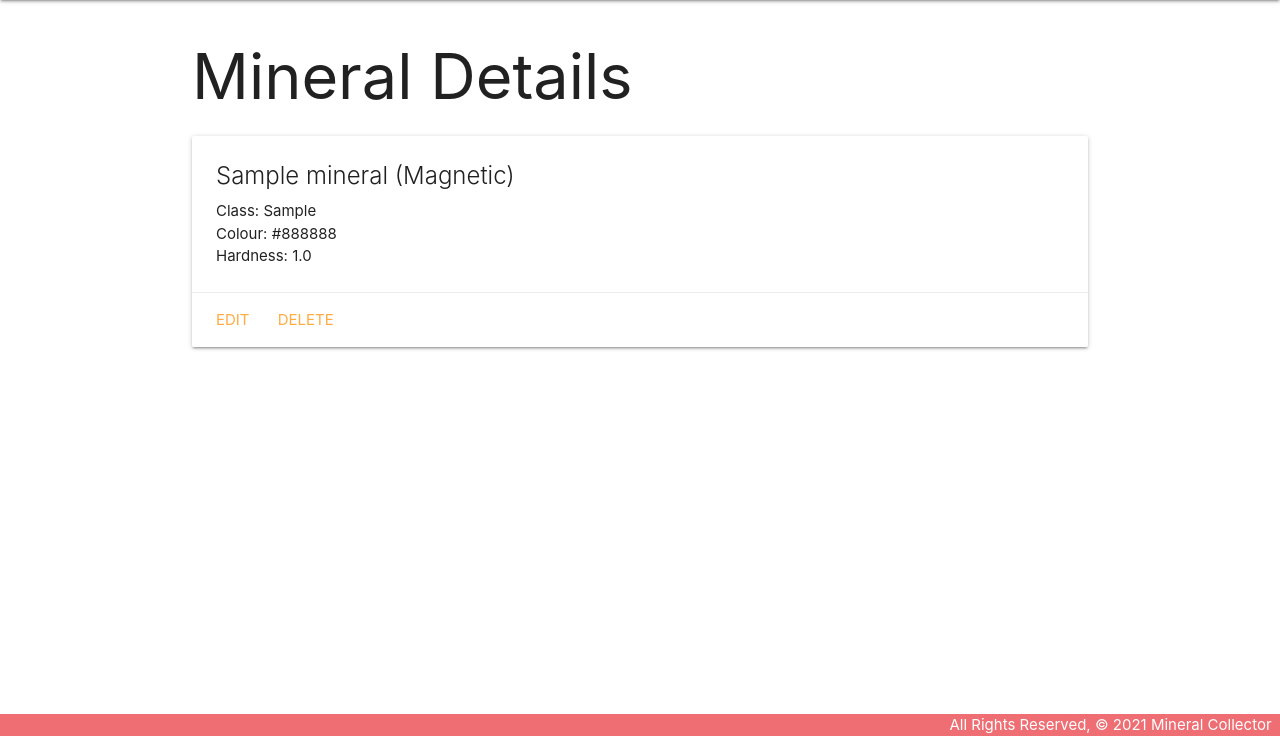
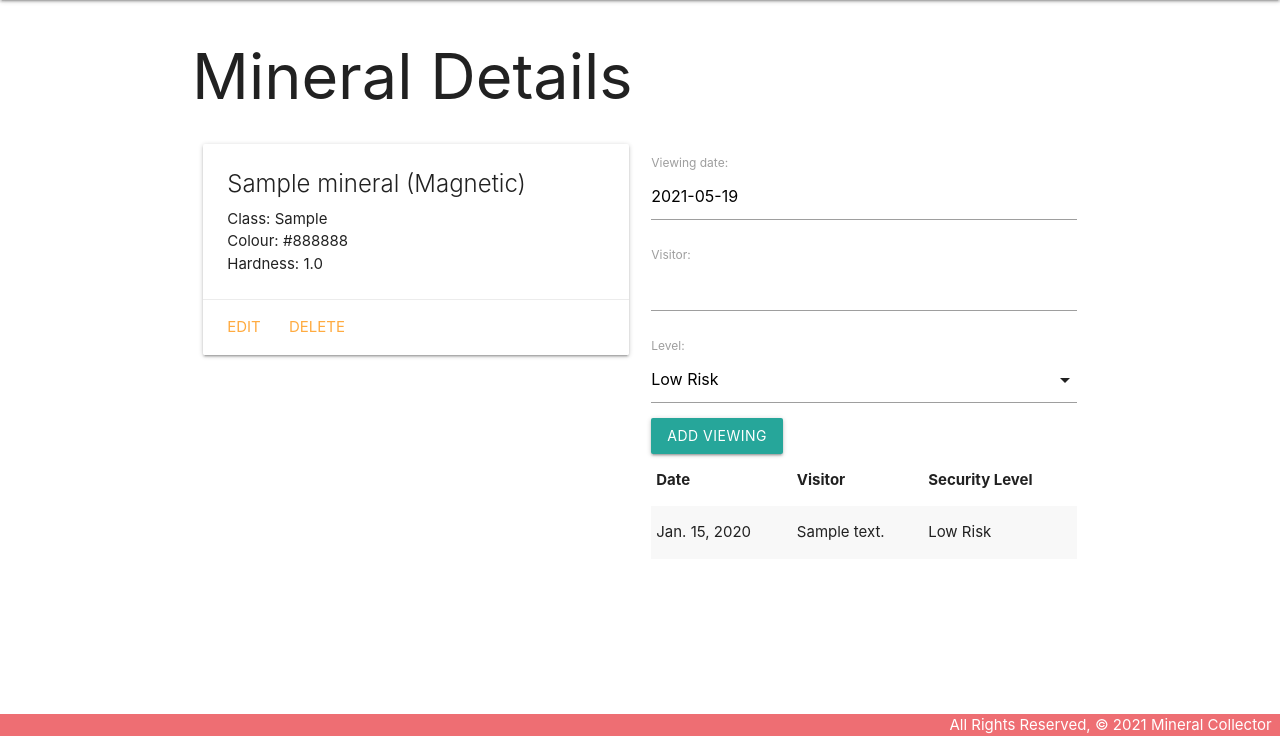
Before and after one commit to mattius9/mineralcollector, a Django app: page /minerals/1/ in a window 1280 px wide. Shown: the part 64-800 px from the top of the page. Run offline with Django 3.2, Linux system fonts and the light colour scheme; tables that the repository leaves empty hold one stand-in row (values such as "Sample post").

Commit message:
add viewings model, view and add functionality

```diff
--- a/main_app/admin.py
+++ b/main_app/admin.py
@@ -1,6 +1,7 @@
 from django.contrib import admin
-from .models import Mineral
+from .models import Mineral, Viewing
 
 # Register your models here.
 
 admin.site.register(Mineral)
+admin.site.register(Viewing)
--- /dev/null
+++ b/main_app/forms.py
@@ -0,0 +1,7 @@
+from django.forms import ModelForm
+from .models import Viewing
+
+class ViewingForm(ModelForm):
+    class Meta:
+        model = Viewing
+        fields = ['date', 'visitor', 'level']
--- a/main_app/models.py
+++ b/main_app/models.py
@@ -3,6 +3,12 @@ from django.core.validators import MaxValueValidator, MinValueValidator
 from django.urls import reverse
 
 # Create your models here.
+LEVELS = (
+    ('L','Low Risk' ),
+    ('R', 'Restricted'),
+    ('T', 'Top Secret')
+)
+
 
 class Mineral(models.Model):
     name = models.CharField(max_length=100)
@@ -16,3 +22,20 @@ class Mineral(models.Model):
 
     def get_absolute_url(self):
         return reverse('detail', kwargs={'mineral_id': self.id})
+
+class Viewing(models.Model):
+    date = models.DateField('viewing date')
+    visitor = models.CharField(max_length=50)
+    level = models.CharField(
+        max_length=1,
+            choices=LEVELS,
+            default=LEVELS[0][0]
+    )
+
+    mineral = models.ForeignKey(Mineral, on_delete=models.CASCADE)
+
+    def __str__(self):
+        return f"{self.visitor} - {self.get_level_display()} on {self.date}"
+
+    class Meta:
+        ordering = ['-date']
--- a/main_app/templates/base.html
+++ b/main_app/templates/base.html
@@ -9,6 +9,7 @@
   <title>Mineral Collector</title>
   <link rel="stylesheet" href="https://cdnjs.cloudflare.com/ajax/libs/materialize/1.0.0/css/materialize.min.css">
   <link rel="stylesheet" type= "text/css" href="{% static 'css/style.css' %}">
+  <script src="https://cdnjs.cloudflare.com/ajax/libs/materialize/1.0.0/js/materialize.min.js"></script>
 </head>
 <body>
   <header class="navbar-fixed">
--- a/main_app/templates/minerals/detail.html
+++ b/main_app/templates/minerals/detail.html
@@ -3,6 +3,8 @@
 
 <h1>Mineral Details</h1>
 
+<div class="row">
+    <div class="col s6">
         <div class="card">
             <div class="card-content">
                 <span class="card-title">
@@ -20,5 +22,39 @@
                 <a href="{% url 'minerals_delete' mineral.id %}">Delete</a>
             </div>
         </div>
+    </div>
+    <div class="col s6">
+        <form action ="{% url 'add_viewing' mineral.id %}" method="post">
+            {% csrf_token %}
+            {{viewing_form.as_p}}
+            <input type="submit" class="btn" value="Add Viewing"/>
+        </form>
+        <table class="striped">
+            <thead>
+                <tr><th>Date</th><th>Visitor</th><th>Security Level</th></tr>
+            </thead>
+            <tbody>
+                {% for viewing in mineral.viewing_set.all %}
+                    <tr>
+                        <td>{{viewing.date}}</td>
+                        <td>{{viewing.visitor}}</td>
+                        <td>{{viewing.get_level_display}}</td>
+                    </tr>
+                {% endfor %}
+            </tbody>
+        </table>
+    </div>
+</div>
 
+<script>
+    var dateEl = document.getElementById('id_date');
+    M.Datepicker.init(dateEl, {
+        format: 'yyyy-mm-dd',
+        defaultDate: new Date(),
+        setDefaultDate: true,
+        autoClose: true
+    });
+    var selectEl = document.getElementById('id_level');
+    M.FormSelect.init(selectEl);
+</script>
 {% endblock %}
--- a/main_app/urls.py
+++ b/main_app/urls.py
@@ -11,4 +11,6 @@ urlpatterns = [
     path('minerals/create', views.MineralCreate.as_view(), name='minerals_create'),
     path('minerals/<int:pk>/update', views.MineralUpdate.as_view(), name='minerals_update'),
     path('minerals/<int:pk>/delete', views.MineralDelete.as_view(), name='minerals_delete'),
+    path('minerals/<int:mineral_id>/add_viewing/', views.add_viewing, name='add_viewing'),
+
 ]
--- a/main_app/views.py
+++ b/main_app/views.py
@@ -1,6 +1,7 @@
-from django.shortcuts import render
+from django.shortcuts import render, redirect
 from django.views.generic import CreateView, UpdateView, DeleteView
 from .models import Mineral
+from .forms import ViewingForm
 
 class MineralCreate(CreateView):
     model = Mineral
@@ -33,4 +34,15 @@ def minerals_index(request):
 
 def minerals_detail(request, mineral_id):
     mineral = Mineral.objects.get(id=mineral_id)
-    return render(request, 'minerals/detail.html', {'mineral':mineral})
+    viewing_form = ViewingForm()
+    return render(request, 'minerals/detail.html', {
+        'mineral':mineral, 'viewing_form': viewing_form
+    })
+
+def add_viewing(request, mineral_id):
+    form = ViewingForm(request.POST)
+    if form.is_valid():
+        new_viewing = form.save(commit=False)
+        new_viewing.mineral_id = mineral_id
+        new_viewing.save()
+    return redirect('detail', mineral_id=mineral_id)
```
Also changed, not shown: main_app/migrations/0002_viewing.py (added), main_app/migrations/0003_auto_20210518_2137.py (added). Lines whose indentation alone changed are shown as unchanged.
